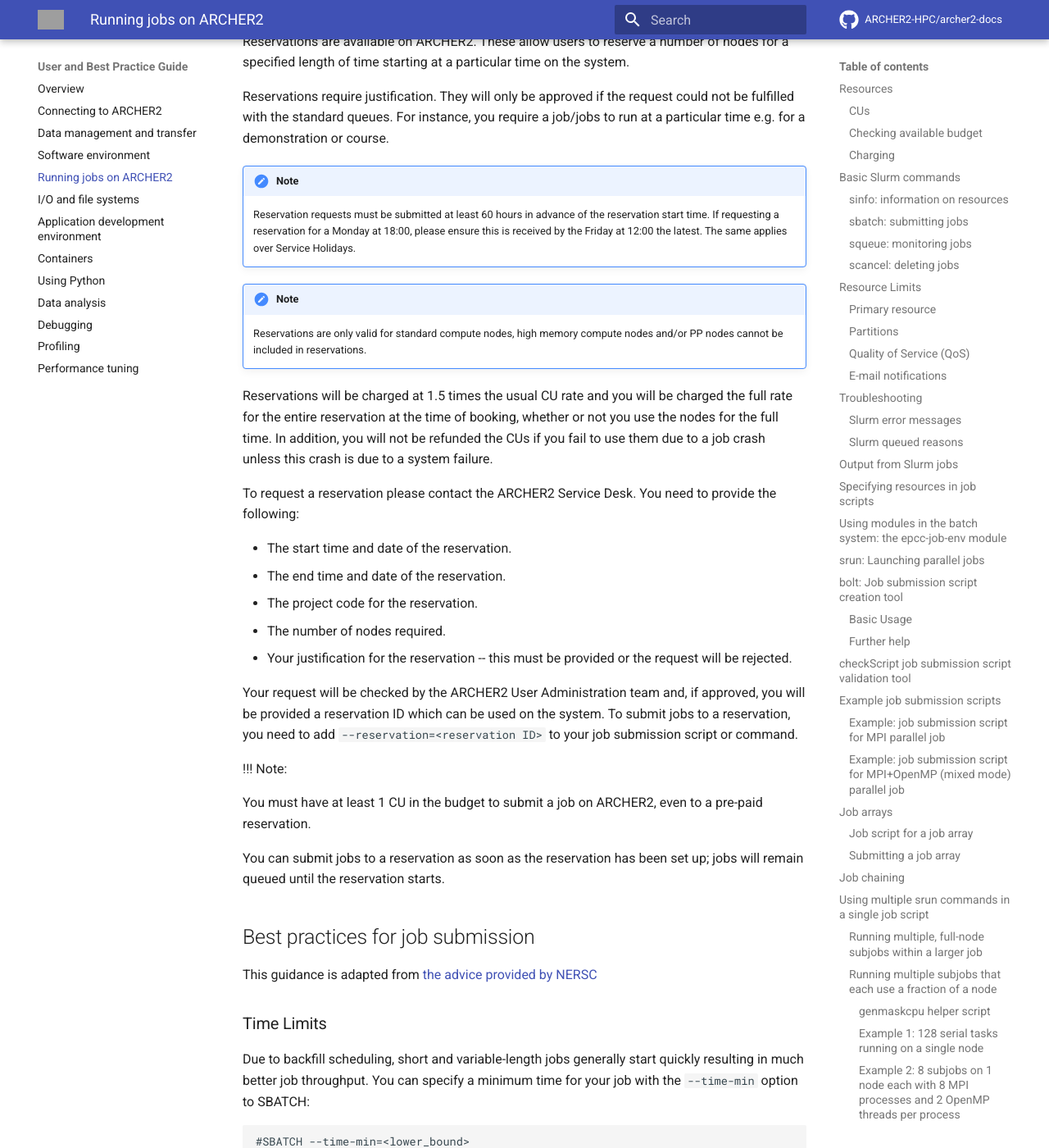
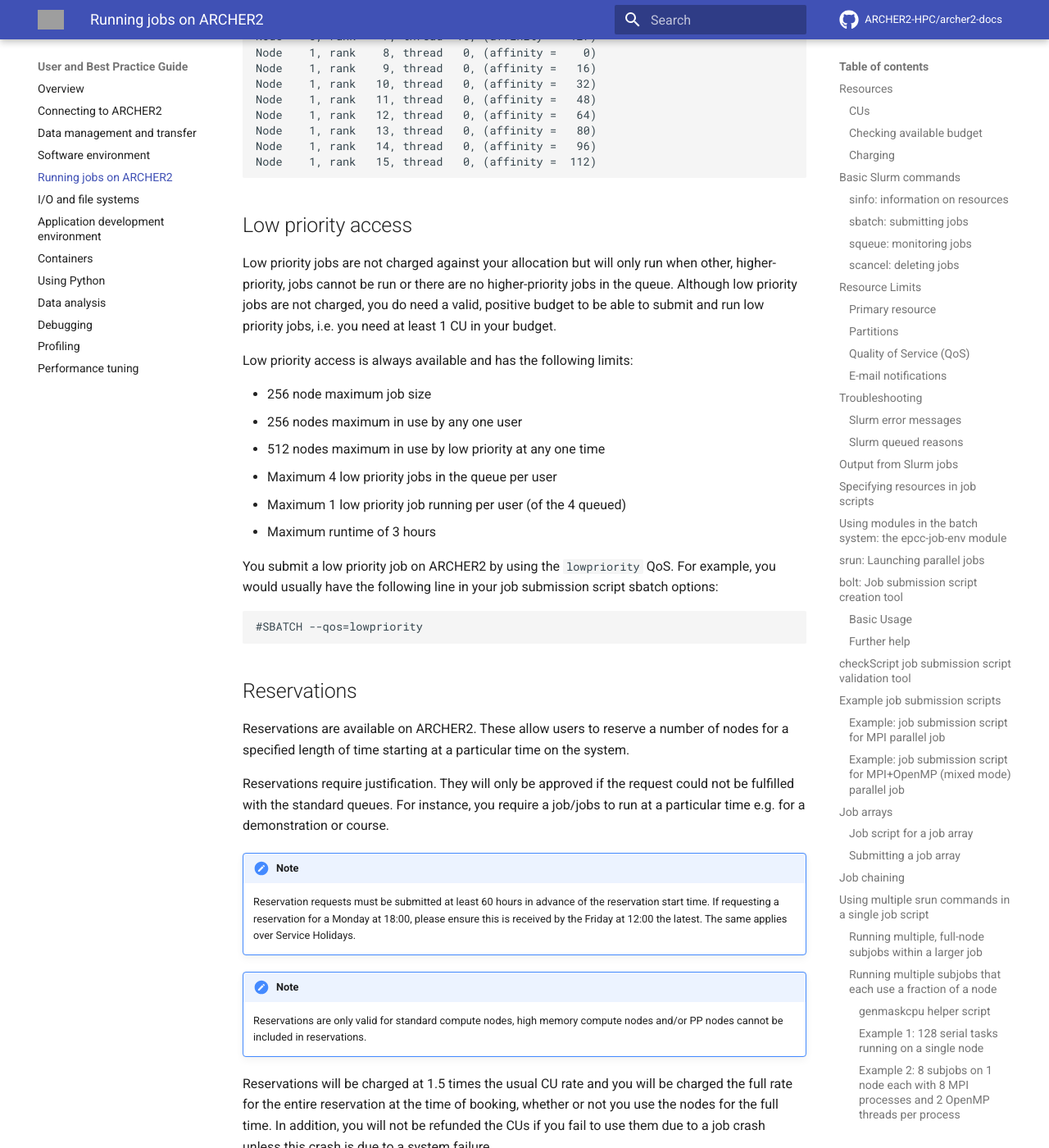
Before and after one commit to ARCHER2-HPC/archer2-docs, an MkDocs documentation site: the page built from docs/user-guide/scheduler.md, in a window 1280 px wide and 1400 px high, scrolled down 30948 px. Shown: the whole window at 82% size. Built offline with MkDocs 1.6.1 and Material for MkDocs 9.7.7, drawn with Linux system fonts in a browser that asks for light colours; comment, search, counter and statistics services are not loaded; some of the changed text lies outside the part shown; grey boxes are pictures that could not be loaded.

Commit message:
Adds documentation on low priority QoS

````diff
--- a/docs/user-guide/scheduler.md
+++ b/docs/user-guide/scheduler.md
@@ -191,6 +191,7 @@
 | short      | 8                 | 20 mins      | 4           | 4            | standard     | Only available Mon-Fri UK Time |
 | long       | 64                | 48 hrs       | 16          | 16           | standard     | Minimum walltime of 24 hrs |
 | largescale | 940               | 3 hrs        | 4           | 1            | standard     | Minimum job size of 257 nodes |
+| lowpriority | 256               | 3 hrs        | 4           | 1            | standard     | Maximum of 256 nodes in use by any one user at any time. Jobs not charged but requires at least 1 CU in budget to use. |
 
 !!! warning
     If you want to use the `short` QoS then you also need to add the
@@ -1407,6 +1408,30 @@
 Node    1, rank   15, thread   0, (affinity =  112)
 ```
 
+## Low priority access
+
+Low priority jobs are not charged against your allocation but will only run when
+other, higher-priority, jobs cannot be run or there are no higher-priority jobs in
+the queue. Although low priority jobs are not charged, you do need a valid, positive
+budget to be able to submit and run low priority jobs, i.e. you need at least 1 CU
+in your budget.
+
+Low priority access is always available and has the following limits:
+
+- 256 node maximum job size
+- 256 nodes maximum in use by any one user
+- 512 nodes maximum in use by low priority at any one time
+- Maximum 4 low priority jobs in the queue per user
+- Maximum 1 low priority job running per user (of the 4 queued)
+- Maximum runtime of 3 hours
+
+You submit a low priority job on ARCHER2 by using the `lowpriority` QoS. For example,
+you would usually have the following line in your job submission script sbatch
+options:
+
+```
+#SBATCH --qos=lowpriority
+```
 
 ## Reservations
 
@@ -1422,7 +1447,8 @@
 
 Reservations will be charged at 1.5 times the usual CU rate and you will be charged the full rate for the entire reservation at the time of booking, whether or not you use the nodes for the full time. In addition, you will not be refunded the CUs if you fail to use them due to a job crash unless this crash is due to a system failure.
 
-To request a reservation please contact the ARCHER2 Service Desk. You need to provide the following:
+To request a reservation please [contact the ARCHER2 Service Desk](mailto:support@archer2.ac.uk).
+You need to provide the following:
 
  - The start time and date of the reservation.
  - The end time and date of the reservation.
````
